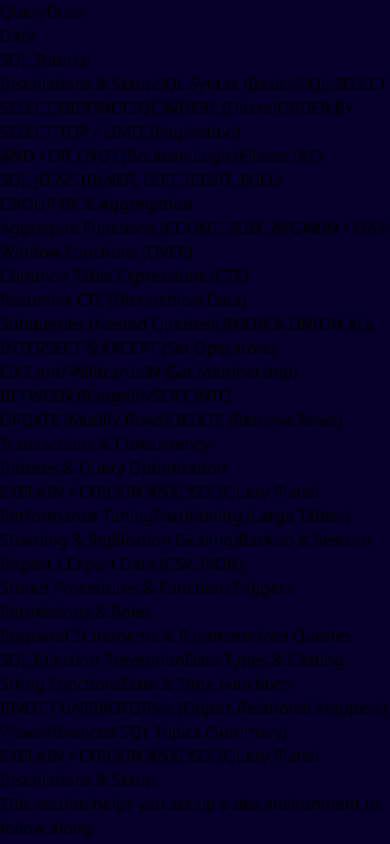
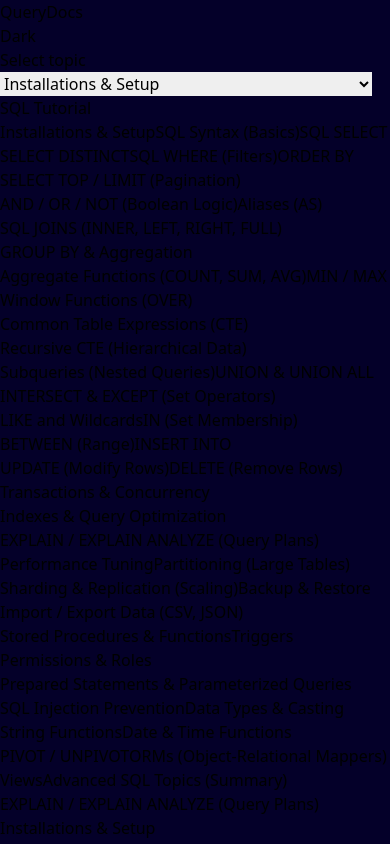
Before and after one commit to codeurge123/QueryDocs, a React (Vite) app: page /#install in a window 390 px wide. Shown: the top 844 px of the page. Built offline with nearby package versions, Linux system fonts and the light colour scheme.

Commit message:
Adding responsiveness

```diff
--- a/src/App.jsx
+++ b/src/App.jsx
@@ -24,6 +24,7 @@ function parseContent(raw) {
 
 export default function QueryDocs() {
   const [isDark, setIsDark] = useState(true);
+  const [sidebarOpen, setSidebarOpen] = useState(false);
 
   const [activeId, setActiveId] = useState(() =>
     typeof window !== "undefined" && window.location.hash
@@ -73,53 +74,31 @@ export default function QueryDocs() {
   const codeBorder = isDark ? "border-slate-700" : "border-slate-200";
   const copyBtnBg = isDark ? "bg-slate-800/80 hover:bg-slate-700/90 text-white" : "bg-slate-100 hover:bg-slate-200 text-slate-900";
 
-  // ==== UPDATED: make sidebar and content scrollbars match ====
+  // Scrollbar CSS (keeps original)
   const scrollbarCss = isDark
     ? `
-      /* ==== SIDEBAR & CONTENT SCROLLBAR (DARK) ==== */
       .sidebar-scroll::-webkit-scrollbar,
-      .content-scroll::-webkit-scrollbar {
-        width: 10px;
-      }
+      .content-scroll::-webkit-scrollbar { width: 10px; }
       .sidebar-scroll::-webkit-scrollbar-track,
-      .content-scroll::-webkit-scrollbar-track {
-        background: transparent;
-      }
+      .content-scroll::-webkit-scrollbar-track { background: transparent; }
       .sidebar-scroll::-webkit-scrollbar-thumb,
       .content-scroll::-webkit-scrollbar-thumb {
         background: rgba(255,255,255,0.08);
-        border-radius: 999px;
-        border: 2px solid transparent;
-        background-clip: padding-box;
+        border-radius: 999px; border: 2px solid transparent; background-clip: padding-box;
       }
-      .sidebar-scroll,
-      .content-scroll {
-        scrollbar-width: thin;
-        scrollbar-color: rgba(255,255,255,0.08) transparent;
-      }
+      .sidebar-scroll, .content-scroll { scrollbar-width: thin; scrollbar-color: rgba(255,255,255,0.08) transparent; }
     `
     : `
-      /* ==== SIDEBAR & CONTENT SCROLLBAR (LIGHT) ==== */
       .sidebar-scroll::-webkit-scrollbar,
-      .content-scroll::-webkit-scrollbar {
-        width: 10px;
-      }
+      .content-scroll::-webkit-scrollbar { width: 10px; }
       .sidebar-scroll::-webkit-scrollbar-track,
-      .content-scroll::-webkit-scrollbar-track {
-        background: transparent;
-      }
+      .content-scroll::-webkit-scrollbar-track { background: transparent; }
       .sidebar-scroll::-webkit-scrollbar-thumb,
       .content-scroll::-webkit-scrollbar-thumb {
         background: rgba(0,0,0,0.18);
-        border-radius: 999px;
-        border: 2px solid transparent;
-        background-clip: padding-box;
+        border-radius: 999px; border: 2px solid transparent; background-clip: padding-box;
       }
-      .sidebar-scroll,
-      .content-scroll {
-        scrollbar-width: thin;
-        scrollbar-color: rgba(0,0,0,0.18) transparent;
-      }
+      .sidebar-scroll, .content-scroll { scrollbar-width: thin; scrollbar-color: rgba(0,0,0,0.18) transparent; }
     `;
 
   // confetti CSS (shared)
@@ -133,32 +112,64 @@ export default function QueryDocs() {
     @keyframes confetti { 0% { opacity: 0; transform: translateY(0) scale(0.6); } 50% { opacity: 1; transform: translateY(-10px) scale(1); } 100% { opacity: 0; transform: translateY(-18px) scale(0.8); } }
   `;
 
+  // handle topic change from mobile select
+  function handleMobileSelect(e) {
+    setActiveId(e.target.value);
+    setSidebarOpen(false);
+  }
+
   return (
-    <div className={`${bg} ${text} min-h-screen px-10 py-8`}>
-      {/* dynamic CSS for scrollbars & confetti */}
+    <div className={`${bg} ${text} min-h-screen px-4 sm:px-8 py-6`}>
       <style>{scrollbarCss + confettiCss}</style>
 
       {/* Header */}
-      <header className="flex items-center justify-between mb-6">
-        <div className={`rounded-lg border ${border} px-4 py-2 inline-block ${panelBg}`}>QueryDocs</div>
+      <header className="flex items-center justify-between mb-4">
+        <div className={`rounded-lg border ${border} px-3 py-2 inline-block ${panelBg} text-sm font-semibold`}>QueryDocs</div>
 
         <div className="flex items-center gap-3">
-          <span className={`${muted} text-sm`}>{isDark ? "Dark" : "Light"}</span>
+          {/* Mobile: menu toggle */}
+          <button
+            className="md:hidden p-2 rounded-md border border-transparent hover:bg-slate-200/10"
+            onClick={() => setSidebarOpen(true)}
+            aria-label="Open menu"
+          >
+            <svg className="w-6 h-6" viewBox="0 0 24 24" fill="none" stroke="currentColor">
+              <path d="M4 6h16M4 12h16M4 18h16" strokeWidth="1.8" strokeLinecap="round" strokeLinejoin="round" />
+            </svg>
+          </button>
+
+          <span className={`${muted} text-sm hidden sm:inline`}>{isDark ? "Dark" : "Light"}</span>
           <button
             onClick={() => setIsDark((s) => !s)}
             aria-pressed={isDark}
             className={`w-12 h-7 flex items-center p-1 rounded-full transition ${isDark ? "bg-slate-700" : "bg-slate-200"}`}
+            title="Toggle theme"
           >
             <span className={`block w-5 h-5 rounded-full bg-white shadow transform transition ${isDark ? "translate-x-5" : "translate-x-0"}`} />
           </button>
         </div>
       </header>
 
-      <div className={` rounded-xl p-4 h-[78vh] flex gap-6 ${panelBg}`}>
-        {/* Sidebar */}
-        <aside className={`w-72 max-w-[22rem] ${panelBg} border ${border} rounded-md overflow-hidden`}>
+      {/* On very small screens show a select to jump topics */}
+      <div className="mb-4 md:hidden">
+        <label className={`sr-only`}>Select topic</label>
+        <select
+          value={activeId}
+          onChange={handleMobileSelect}
+          className={`w-full rounded-md p-2 border ${border} ${panelBg} ${muted}`}
+        >
+          {topicsData.map((t) => (
+            <option key={t.id} value={t.id}>
+              {t.title}
+            </option>
+          ))}
+        </select>
+      </div>
+
+      <div className={`rounded-xl p-3 md:p-4 flex flex-col md:flex-row gap-4 md:gap-6`}>
+        {/* Sidebar for md+ */}
+        <aside className={`hidden md:block w-72 max-w-[22rem] ${panelBg} border ${border} rounded-md overflow-hidden`}>
           <div className={`px-4 py-3 font-semibold border-b ${border}`}>SQL Tutorial</div>
-
           <nav className="sidebar-scroll max-h-[68vh] overflow-y-auto px-2 py-3 space-y-1">
             {topicsData.map((t) => {
               const isActive = t.id === activeId;
@@ -177,11 +188,49 @@ export default function QueryDocs() {
           </nav>
         </aside>
 
+        {/* Mobile Sidebar overlay */}
+        {sidebarOpen && (
+          <div className="md:hidden fixed inset-0 z-40">
+            <div
+              className="absolute inset-0 bg-black/40"
+              onClick={() => setSidebarOpen(false)}
+              aria-hidden="true"
+            />
+            <div className={`absolute left-0 top-0 bottom-0 w-4/5 max-w-xs ${panelBg} border-r ${border} p-3 overflow-y-auto`}>
+              <div className="flex items-center justify-between mb-3">
+                <div className="font-semibold">SQL Tutorial</div>
+                <button onClick={() => setSidebarOpen(false)} aria-label="Close menu" className="p-1">
+                  ✕
+                </button>
+              </div>
+              <nav className="space-y-2">
+                {topicsData.map((t) => {
+                  const isActive = t.id === activeId;
+                  return (
+                    <button
+                      key={t.id}
+                      onClick={() => {
+                        setActiveId(t.id);
+                        setSidebarOpen(false);
+                      }}
+                      className={`w-full text-left px-3 py-2 rounded-md text-sm flex items-center transition ${
+                        isActive ? sidebarActive : `${muted} hover:bg-slate-100/30`
+                      }`}
+                    >
+                      {t.title}
+                    </button>
+                  );
+                })}
+              </nav>
+            </div>
+          </div>
+        )}
+
         {/* Content */}
-        <main className={`flex-1 bg-transparent border ${border} rounded-md p-6 overflow-auto content-scroll`}>
+        <main className={`flex-1 bg-transparent border ${border} rounded-md p-4 overflow-auto content-scroll`} style={{ maxHeight: "calc(100vh - 170px)" }}>
           <article className="max-w-none">
             <div className="flex items-start justify-between mb-4">
-              <h2 className={`text-2xl ${isDark ? "text-slate-100" : "text-slate-900"}`}>{activeTopic.title}</h2>
+              <h2 className={`text-xl sm:text-2xl ${isDark ? "text-slate-100" : "text-slate-900"}`}>{activeTopic.title}</h2>
             </div>
 
             <div className="space-y-6">
@@ -192,10 +241,7 @@ export default function QueryDocs() {
                     .map((p) => p.trim())
                     .filter(Boolean);
                   return (
-                    <div
-                      key={i}
-                      className={`max-w-none ${isDark ? "prose prose-invert text-slate-200" : "prose text-slate-800"}`}
-                    >
+                    <div key={i} className={`max-w-none ${isDark ? "prose prose-invert text-slate-200" : "prose text-slate-800"}`}>
                       {paragraphs.map((p, idx) => (
                         <p key={idx}>{p}</p>
                       ))}
@@ -220,9 +266,7 @@ export default function QueryDocs() {
                       <div className="relative overflow-visible" aria-hidden={!isCopied}>
                         <div
                           className={`inline-flex items-center justify-center rounded-full mr-2 px-3 py-1 text-xs transform transition-all duration-300 ${
-                            isCopied
-                              ? "scale-100 opacity-100"
-                              : "scale-75 opacity-0 pointer-events-none"
+                            isCopied ? "scale-100 opacity-100" : "scale-75 opacity-0 pointer-events-none"
                           } ${isDark ? "bg-emerald-400 text-black" : "bg-emerald-600 text-white"}`}
                         >
                           ✓ Copied
```
